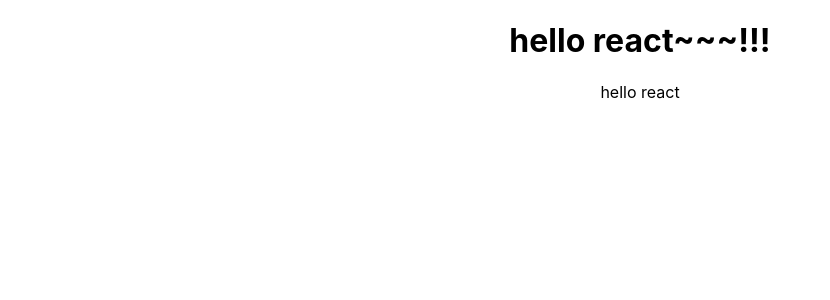
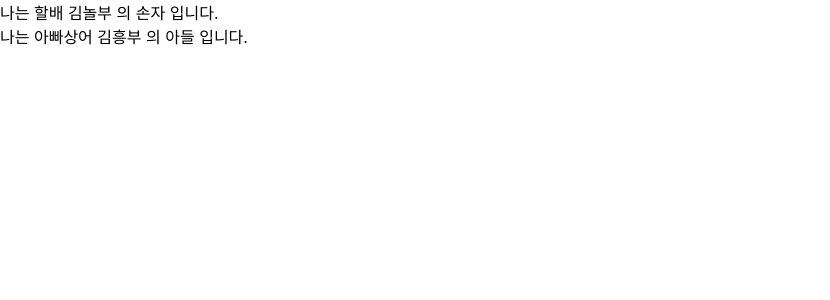
Before and after one commit to rtg1014/react_practice, a React (Create React App) app: page / in a window 1280 px wide. Shown: the top 300 px of the page, without its empty margins (0-830 px from the left). Built offline with nearby package versions, Linux system fonts and the light colour scheme.

Commit message:
ADD :프론트 내용중 props 의 예시를 위한 학습

```diff
--- a/src/App.js
+++ b/src/App.js
@@ -1,22 +1,38 @@
-import 'App.css';
+
+import React from 'react';
 
 
-// 이 파일이 우리의 플레이그라운드이다
-function App() {
-  return (
-    <div className="App">
-    {/* 여기가 우리의 플레이그라운드이다 */}
-
-    <h1>
-      hello react~~~!!!
-    </h1>
-    <p>
-      hello react
-    </p>
+const ChildShark = (props) => {
+  console.log("props",props);
+  return <div>
+    <div>
+    나는 {props.family_names[1]} 의 손자 입니다.
+    </div>
+  <div>
+      나는 {props.family_names[0]} 의 아들 입니다.
+  </div>
+  </div>
+}
 
 
-    </div>
-  );
+const FatherShark = (props) => {
+  // 부모 컴포넌트에서 자식컴포넌트로 전달함
+  const name = "아빠상어 김흥부";
+  const grand_father_name = props.grand_father_props
+  return <ChildShark family_names={[name,grand_father_name]} />;
+}
+
+
+
+const GrandFatherShark = () => {
+  const grand_father = "할배 김놀부"
+  return <FatherShark  grand_father_props = {grand_father}/>
+}
+
+
+
+function App() {
+  return <GrandFatherShark />
 }
 
 export default App;
```
